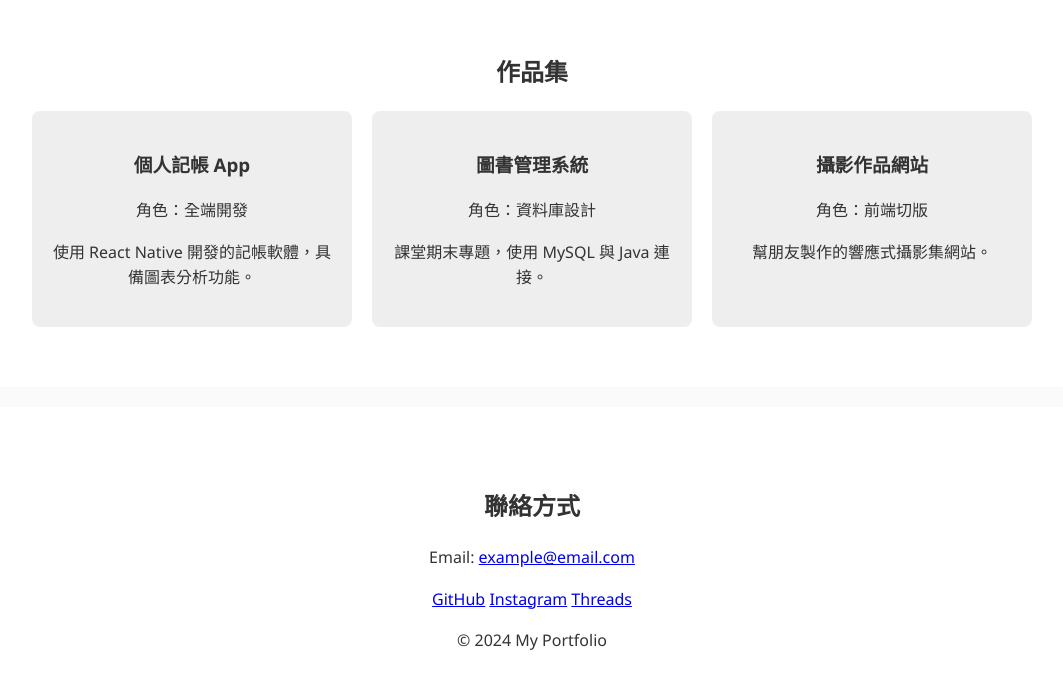
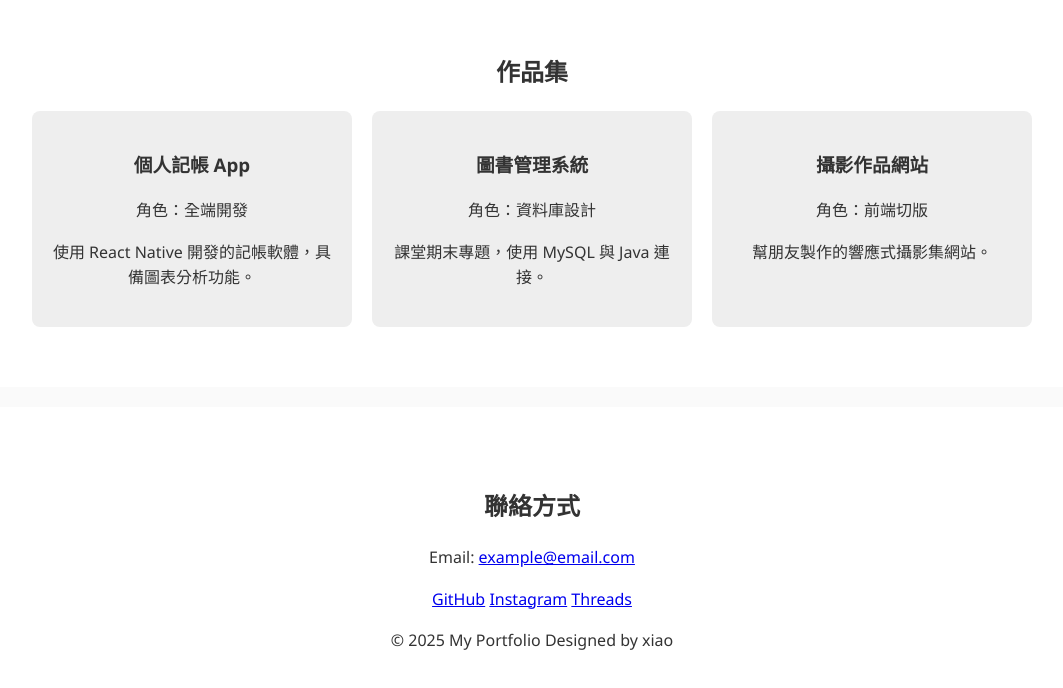
Before and after one commit to henson0950922/my-portfolio, a plain HTML site: page index.html in a window 1280 px wide. Shown: the part 1436-2124 px from the top of the page, without its empty margins (108-1171 px from the left). Drawn offline with Linux system fonts and the light colour scheme.

Commit message:
docs: update footer copyright info

```diff
--- a/index.html
+++ b/index.html
@@ -85,7 +85,7 @@
             <a href="#">Instagram</a>
             <a href="#">Threads</a>
         </div>
-        <p>&copy; 2024 My Portfolio</p>
+        <p>&copy; 2025 My Portfolio Designed by xiao</p>
     </footer>
 </body>
 </html>
```
